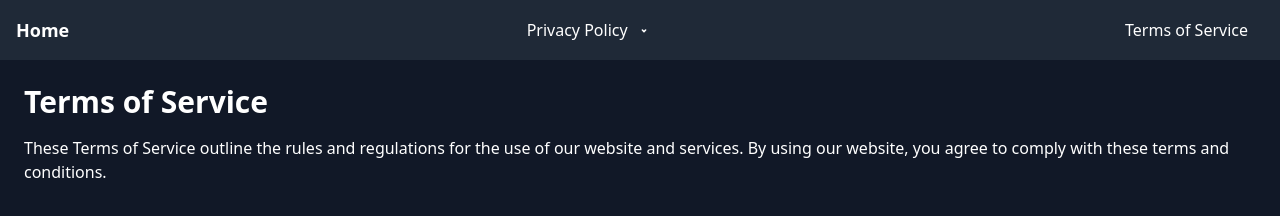
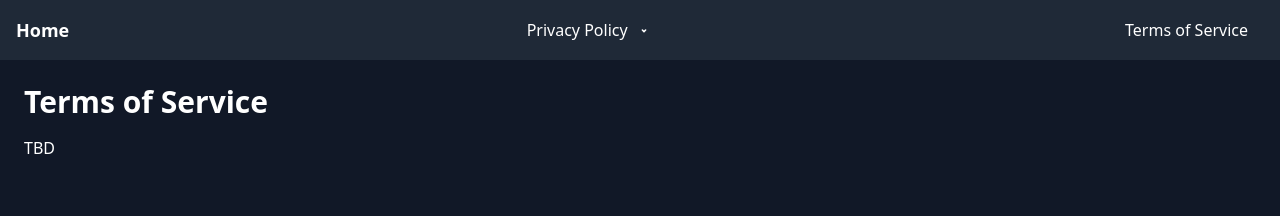
Before and after one commit to PVPNippon/ks-fan-home, a plain HTML site: page terms.html in a window 1280 px wide. Drawn offline with nearby package versions, Linux system fonts and the light colour scheme.

Commit message:
tnc placeholder

```diff
--- a/terms.html
+++ b/terms.html
@@ -32,7 +32,7 @@
 
   <main class="container mx-auto p-6">
     <h1 class="text-3xl font-bold mb-4">Terms of Service</h1>
-    <p class="mb-4">These Terms of Service outline the rules and regulations for the use of our website and services. By using our website, you agree to comply with these terms and conditions.</p>
+    <p class="mb-4">TBD</p>
 
   </main>
 
```
